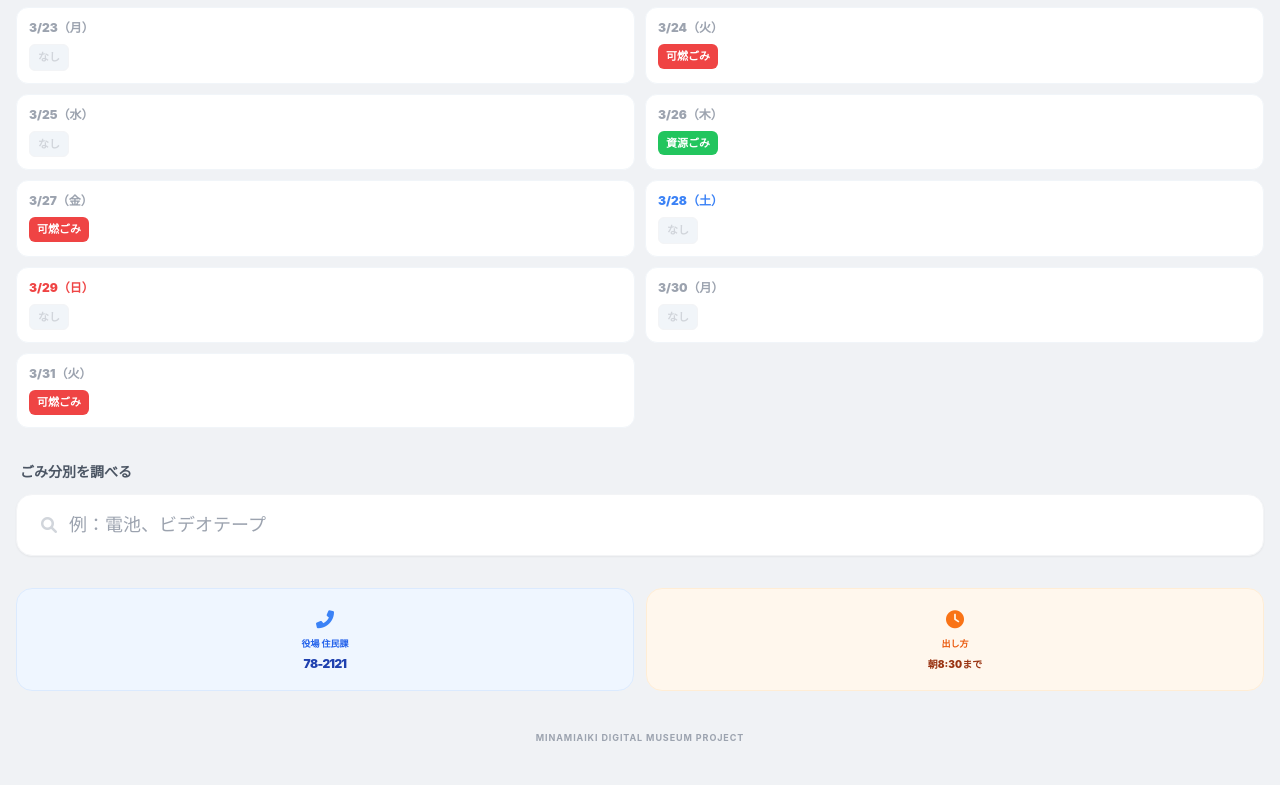
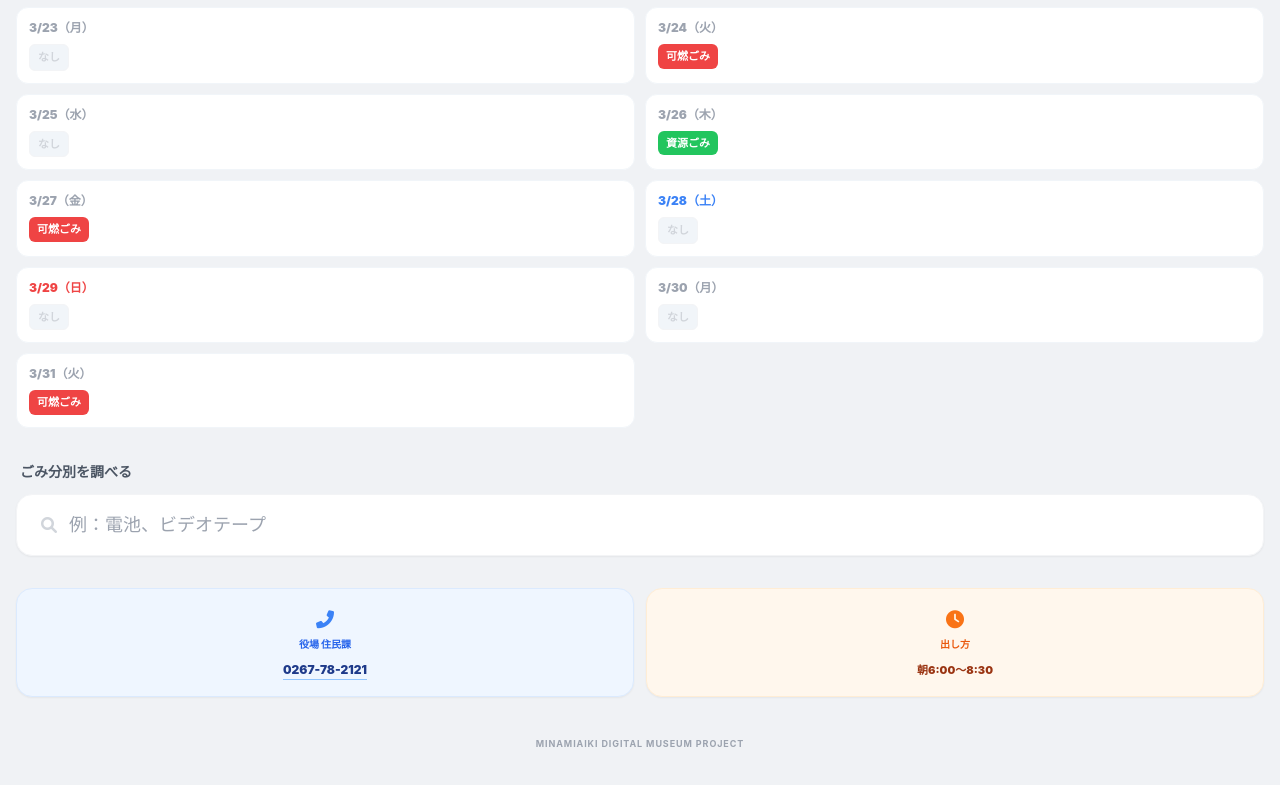
Before and after one commit to yoshi0213saku-spec/minami-gomi, a plain HTML site: page index.html in a window 1280 px wide. Shown: the part 1358-2143 px from the top of the page. Drawn offline with nearby package versions, Linux system fonts and the light colour scheme.

Commit message:
Add files via upload

```diff
--- a/index.html
+++ b/index.html
@@ -184,15 +184,15 @@
 
         <!-- Info Cards -->
         <section class="px-4 grid grid-cols-2 gap-3 mb-10">
-            <div class="bg-blue-50 p-4 rounded-2xl text-center border border-blue-100">
+            <div class="bg-blue-50 p-4 rounded-2xl text-center border border-blue-100 shadow-sm active:bg-blue-100 transition-colors">
                 <i class="fas fa-phone-alt text-blue-500 mb-1 text-lg"></i>
-                <p class="text-[9px] text-blue-600 font-bold uppercase">役場 住民課</p>
-                <a href="tel:0267-78-2121" class="text-xs font-black text-blue-800 tracking-tighter">78-2121</a>
+                <p class="text-[10px] text-blue-600 font-black uppercase mb-1">役場 住民課</p>
+                <a href="tel:0267-78-2121" class="text-xs font-black text-blue-900 border-b border-blue-300 pb-0.5">0267-78-2121</a>
             </div>
-            <div class="bg-orange-50 p-4 rounded-2xl text-center border border-orange-100">
+            <div class="bg-orange-50 p-4 rounded-2xl text-center border border-orange-100 shadow-sm">
                 <i class="fas fa-clock text-orange-500 mb-1 text-lg"></i>
-                <p class="text-[9px] text-orange-600 font-bold uppercase">出し方</p>
-                <span class="text-[10px] font-black text-orange-800 leading-tight">朝8:30まで</span>
+                <p class="text-[10px] text-orange-600 font-black uppercase mb-1">出し方</p>
+                <span class="text-[11px] font-black text-orange-800 leading-tight">朝6:00〜8:30</span>
             </div>
         </section>
 
@@ -250,7 +250,6 @@
         }
 
         function initApp() {
-            // 1. 今日の表示を更新
             const todayStr = `${REAL_TODAY.getFullYear()}-${String(REAL_TODAY.getMonth()+1).padStart(2,'0')}-${String(REAL_TODAY.getDate()).padStart(2,'0')}`;
             const todayDisplayEl = document.getElementById('today-display');
             if (todayDisplayEl) {
@@ -261,7 +260,6 @@
             }
             renderTypes('today-content', getGarbageTypes(todayStr), true);
 
-            // 2. 12か月分の月間カレンダーを生成
             monthSlider.innerHTML = '';
             monthTabsContainer.innerHTML = '';
             let tempDate = new Date(REAL_TODAY.getFullYear(), REAL_TODAY.getMonth(), 1);
@@ -270,7 +268,6 @@
                 const y = tempDate.getFullYear();
                 const m = tempDate.getMonth();
 
-                // --- タブ生成 ---
                 const btn = document.createElement('button');
                 btn.id = `tab-${y}-${m}`;
                 btn.className = `month-tab tab-${y}`;
@@ -278,7 +275,6 @@
                 btn.onclick = () => scrollToMonth(i);
                 monthTabsContainer.appendChild(btn);
 
-                // --- ページ生成 ---
                 const page = document.createElement('div');
                 page.className = 'month-page';
                 page.dataset.index = i;
@@ -300,7 +296,7 @@
                     const wChar = dayNames[dayNum];
 
                     html += `
-                        <div class="calendar-item ${isToday ? 'ring-2 ring-[#2d5a27] border-green-200 bg-green-50' : ''}">
+                        <div class="calendar-item ${isToday ? 'ring-2 ring-[#2d5a27] border-green-200 bg-green-50 shadow-sm' : ''}">
                             <div class="flex justify-between items-center mb-2">
                                 <span class="text-xs font-black ${dateColor}">${m + 1}/${d}（${wChar}）</span>
                             </div>
```
